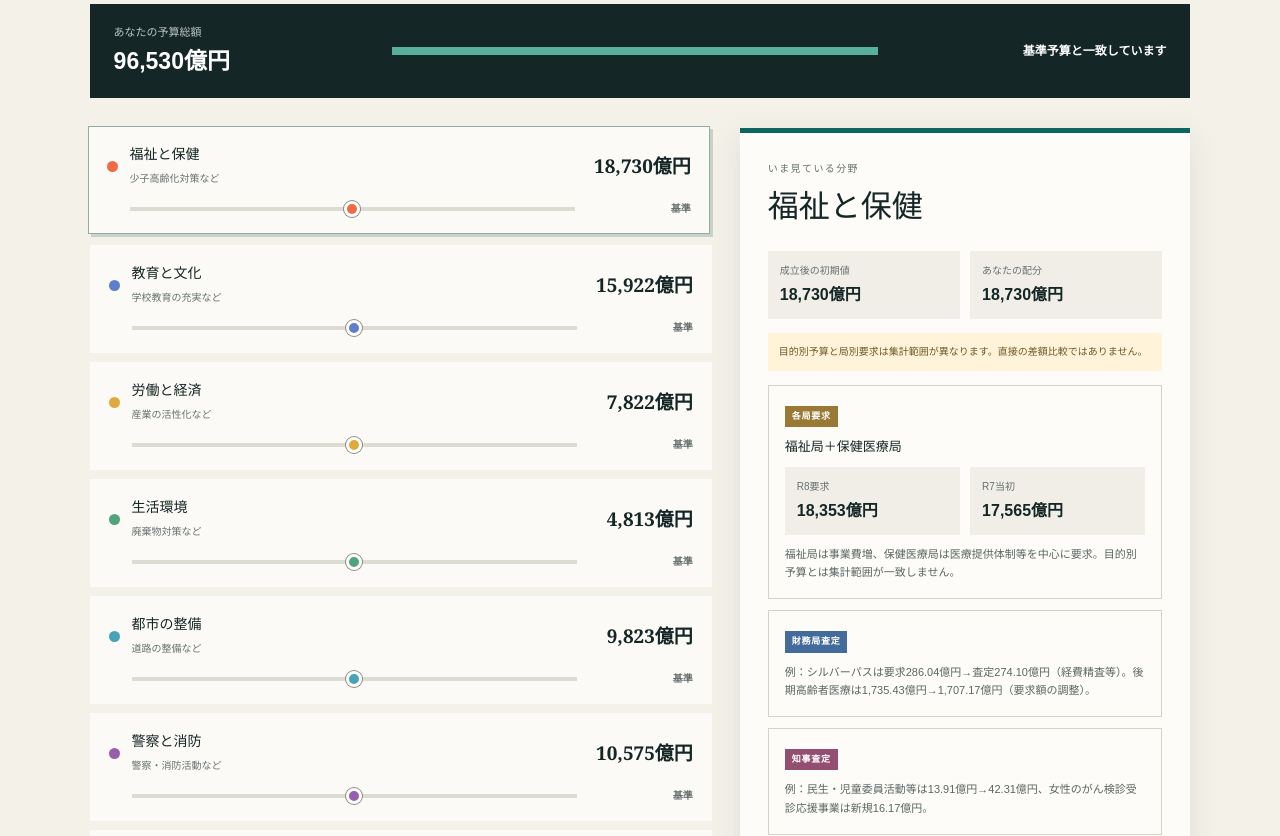
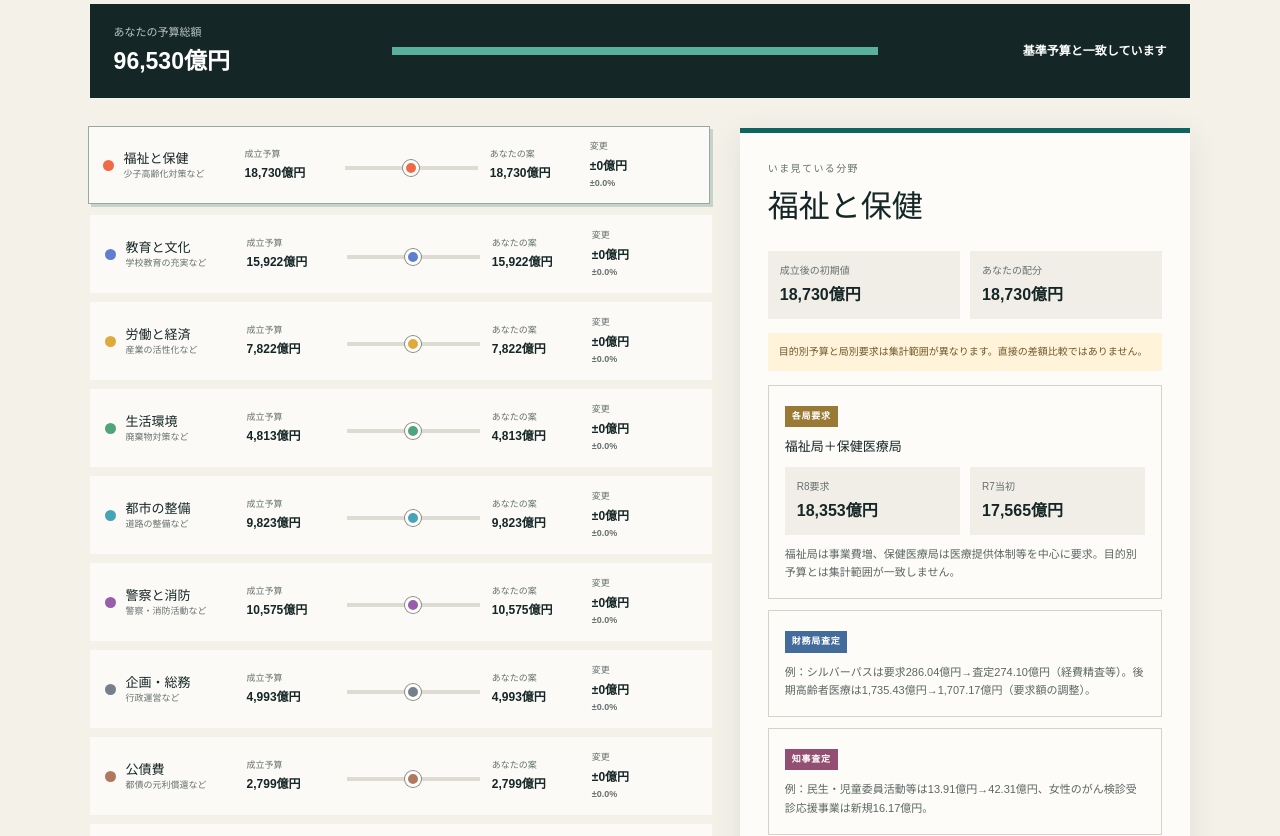
Before and after one commit to okajun35/tokyo-budget-simulator, a Next.js app: page / in a window 1280 px wide. Shown: the part 820-1656 px from the top of the page. Built offline with nearby package versions, Linux system fonts and the light colour scheme.

Commit message:
feat: show complete category comparisons

```diff
--- a/app/globals.css
+++ b/app/globals.css
@@ -52,18 +52,19 @@ a { color:inherit; }
 .balance p { margin:0; text-align:right; font-size:12px; font-weight:800; }
 .simulatorWorkspace { display:grid; grid-template-columns:minmax(0,58fr) minmax(340px,42fr); gap:28px; align-items:start; }
 .budgetControls { display:grid; gap:9px; }
-.budgetRow { padding:17px 18px; background:var(--cream); border:1px solid transparent; cursor:pointer; transition:.15s ease; }
+.budgetRow { display:grid; grid-template-columns:minmax(130px,1.1fr) minmax(88px,.7fr) minmax(125px,1.25fr) minmax(88px,.7fr) minmax(105px,.8fr); gap:12px; align-items:center; padding:13px 14px; background:var(--cream); border:1px solid transparent; cursor:pointer; transition:.15s ease; }
 .budgetRow:hover,.budgetRow.selected { border-color:#94aaa4; box-shadow:3px 3px 0 #c8d2cb; transform:translate(-2px,-2px); }
-.rowTitle { display:flex; align-items:center; gap:12px; }
+.rowIdentity { display:flex; align-items:center; gap:10px; min-width:0; }
 .colorDot { width:11px; height:11px; border-radius:50%; flex:none; }
-.rowTitle h3 { margin:0; font-size:14px; }
-.rowTitle small { color:var(--muted); font-size:10px; }
-.rowTitle strong { margin-left:auto; font-family:Georgia,serif; font-size:19px; }
-.sliderLine { display:grid; grid-template-columns:1fr 100px; gap:16px; align-items:center; margin:12px 0 0 23px; }
+.rowIdentity h3 { margin:0; font-size:13px; }
+.rowIdentity small,.budgetMetric small,.changeMetric small { display:block; color:var(--muted); font-size:9px; }
+.budgetMetric b,.changeMetric b { display:block; margin-top:3px; font-size:12px; white-space:nowrap; }
+.changeMetric em { display:block; margin-top:2px; color:var(--muted); font-size:9px; font-style:normal; font-weight:800; }
+.changeMetric.up b,.changeMetric.up em { color:#c84f35; }
+.changeMetric.down b,.changeMetric.down em { color:#246fa8; }
+.sliderCell { min-width:0; }
 input[type="range"] { appearance:none; width:100%; height:4px; background:#dedbd3; outline:none; }
 input[type="range"]::-webkit-slider-thumb { appearance:none; width:16px; height:16px; border-radius:50%; border:3px solid white; background:var(--accent); box-shadow:0 0 0 1px #8c8c85; cursor:grab; }
-.sliderLine span { text-align:right; color:var(--muted); font-size:10px; font-weight:800; }
-.sliderLine span.up { color:#d95638; }.sliderLine span.down { color:#327bb0; }
 .contextPanel { position:sticky; top:94px; padding:28px; background:#fdfcf8; border-top:5px solid var(--teal); box-shadow:0 8px 30px rgba(26,48,45,.09); }
 .panelKicker { margin:0; color:var(--muted); font-size:10px; letter-spacing:.14em; }
 .contextPanel>h2 { margin:8px 0 20px; font-family:serif; font-size:31px; }
@@ -100,5 +101,5 @@ input[type="range"]::-webkit-slider-thumb { appearance:none; width:16px; height:
 footer { display:flex; align-items:center; gap:30px; padding:30px 7vw; background:#0d211f; color:white; }footer p { flex:1; color:#91a29f; font-size:10px; }footer>a { color:#b8d3cb; font-size:10px; }
 
 @media (max-width:950px) { .overviewCards { grid-template-columns:1fr 1fr; }.simulatorWorkspace { grid-template-columns:1fr; }.contextPanel { position:relative; top:auto; }.balance { grid-template-columns:1fr; gap:12px; }.balance p { text-align:left; }.process>div { grid-template-columns:1fr 1fr; }.process button { border:0; }.factGrid { grid-template-columns:1fr; }.participationGrid { grid-template-columns:1fr; } }
-@media (max-width:620px) { .topbar { padding:0 18px; }.topbar nav { gap:8px; }.topbar nav button { font-size:10px; }.brand>span:last-child { font-size:12px; }.hero,.simulator,.fiscalFacts,.subpage { padding:32px 20px; }.overviewCards { grid-template-columns:1fr; }.heroActions { align-items:flex-start; flex-direction:column; }.process { padding:30px 20px; }.process>div { grid-template-columns:1fr; }.sectionHead { align-items:flex-start; gap:20px; flex-direction:column; }.rowTitle strong { font-size:15px; }.sliderLine { margin-left:0; grid-template-columns:1fr 75px; }.contextPanel { padding:20px; }.participationGrid dl { grid-template-columns:1fr; gap:3px; }.participationGrid dd { margin-bottom:9px; }.sourceList article { grid-template-columns:1fr; }.sourceList dl { grid-template-columns:120px 1fr; }.priority ol { display:grid; }.factGrid article { padding:22px; } footer { align-items:flex-start; flex-direction:column; } }
+@media (max-width:620px) { .topbar { padding:0 18px; }.topbar nav { gap:8px; }.topbar nav button { font-size:10px; }.brand>span:last-child { font-size:12px; }.hero,.simulator,.fiscalFacts,.subpage { padding:32px 20px; }.overviewCards { grid-template-columns:1fr; }.heroActions { align-items:flex-start; flex-direction:column; }.process { padding:30px 20px; }.process>div { grid-template-columns:1fr; }.sectionHead { align-items:flex-start; gap:20px; flex-direction:column; }.budgetRow { grid-template-columns:1fr 1fr; }.rowIdentity,.sliderCell { grid-column:1 / -1; }.contextPanel { padding:20px; }.participationGrid dl { grid-template-columns:1fr; gap:3px; }.participationGrid dd { margin-bottom:9px; }.sourceList article { grid-template-columns:1fr; }.sourceList dl { grid-template-columns:120px 1fr; }.priority ol { display:grid; }.factGrid article { padding:22px; } footer { align-items:flex-start; flex-direction:column; } }
 @media (prefers-reduced-motion:reduce) { html { scroll-behavior:auto; } * { transition:none !important; } }
--- a/app/page.tsx
+++ b/app/page.tsx
@@ -91,9 +91,14 @@ export default function Home() {
             {BUDGET_CATEGORIES.map(item => {
               const changed = values[item.id] !== item.baselineAmount100mYen;
               const delta = values[item.id] - item.baselineAmount100mYen;
-              return <article key={item.id} className={`budgetRow ${selected === item.id ? "selected" : ""}`} onClick={() => setSelected(item.id)}>
-                <div className="rowTitle"><span className="colorDot" style={{background:item.color}}/><div><h3>{item.name}</h3><small>{item.shortDescription}</small></div><strong>{money(values[item.id])}</strong></div>
-                <div className="sliderLine"><input aria-label={`${item.name}の予算`} type="range" min={Math.round(item.baselineAmount100mYen * .7)} max={Math.round(item.baselineAmount100mYen * 1.3)} value={values[item.id]} onChange={e => setValue(item.id, Number(e.target.value))} style={{"--accent": item.color} as React.CSSProperties}/><span className={changed ? delta > 0 ? "up" : "down" : ""}>{changed ? `${delta > 0 ? "+" : ""}${money(delta)}` : "基準"}</span></div>
+              const deltaRate = delta / item.baselineAmount100mYen * 100;
+              const direction = changed ? delta > 0 ? "up" : "down" : "unchanged";
+              return <article key={item.id} data-budget-category={item.id} className={`budgetRow ${selected === item.id ? "selected" : ""}`} onClick={() => setSelected(item.id)}>
+                <div className="rowIdentity"><span className="colorDot" style={{background:item.color}}/><div><h3>{item.name}</h3><small>{item.shortDescription}</small></div></div>
+                <div className="budgetMetric"><small>成立予算</small><b>{money(item.baselineAmount100mYen)}</b></div>
+                <div className="sliderCell"><input aria-label={`${item.name}の予算`} type="range" min={Math.round(item.baselineAmount100mYen * .7)} max={Math.round(item.baselineAmount100mYen * 1.3)} value={values[item.id]} onChange={e => setValue(item.id, Number(e.target.value))} style={{"--accent": item.color} as React.CSSProperties}/></div>
+                <div className="budgetMetric"><small>あなたの案</small><b>{money(values[item.id])}</b></div>
+                <div className={`changeMetric ${direction}`}><small>変更</small><b>{changed ? `${delta > 0 ? "+" : ""}${money(delta)}` : "±0億円"}</b><em>{changed ? `${delta > 0 ? "+" : ""}${deltaRate.toFixed(1)}%` : "±0.0%"}</em></div>
               </article>
             })}
           </section>
```
Also changed, not shown: 2 other files (tests, documents, lock files or other folders).
